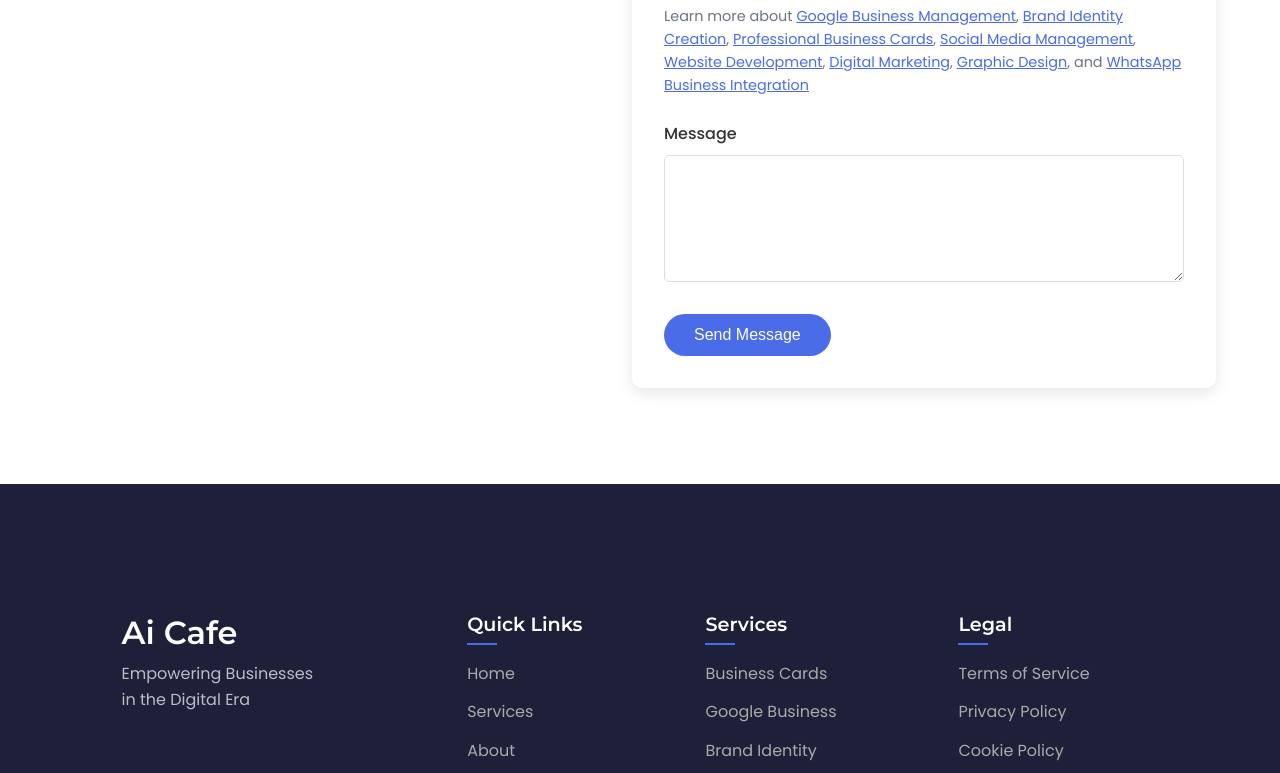
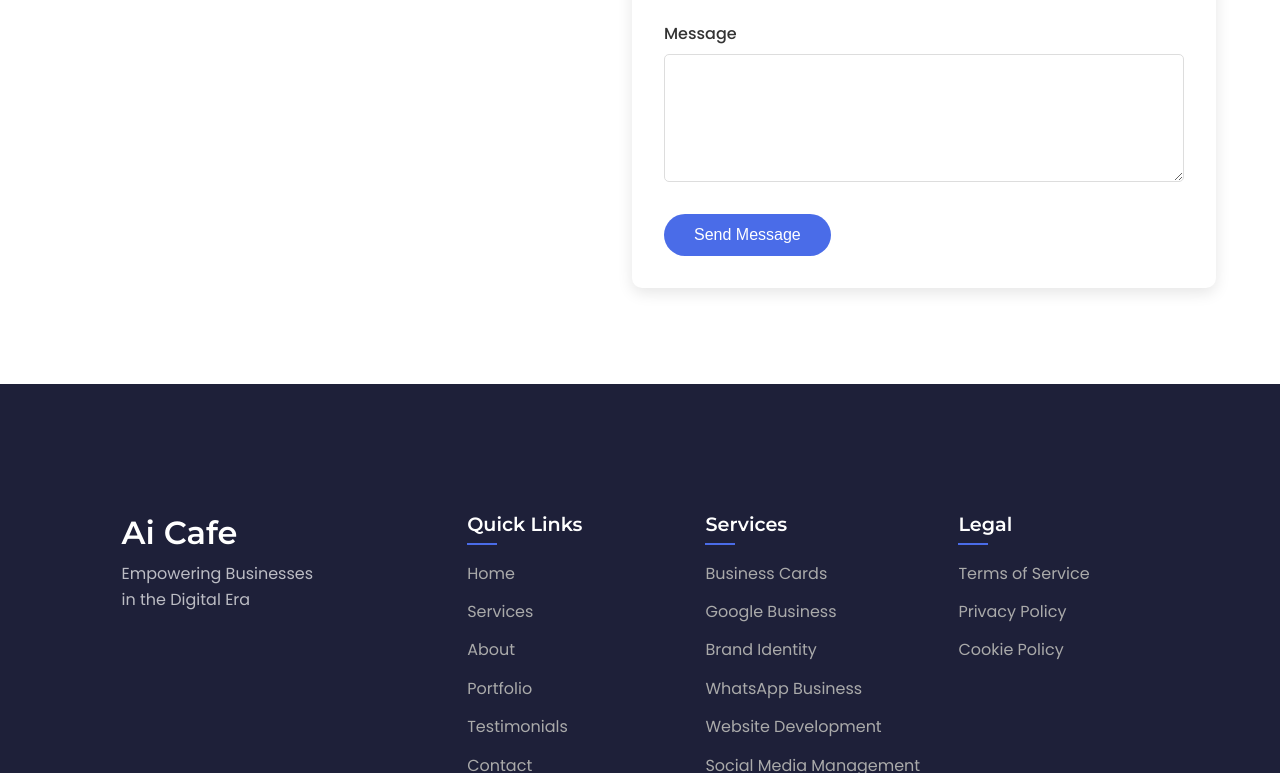
Before and after one commit to HansSanjeev7/AiCafeVijaypur, a plain HTML site: page index.html in a window 1280 px wide. Shown: the part 5456-6229 px from the top of the page. Drawn offline with Linux system fonts and the light colour scheme.

Commit message:
Update index.html

```diff
--- a/index.html
+++ b/index.html
@@ -342,8 +342,7 @@
                                 <option value="social-media">Social Media Management</option>
                                 <option value="other">Other</option>
                             </select>
-                            <small class="form-hint">Learn more about <a href="google-business-management.html">Google Business Management</a>, <a href="brand-identity-creation.html">Brand Identity Creation</a>, <a href="professional-business-cards.html">Professional Business Cards</a>, <a href="social-media-management.html">Social Media Management</a>, <a href="website-development-services.html">Website Development</a>, <a href="digital-marketing-services.html">Digital Marketing</a>, <a href="graphic-design-services.html">Graphic Design</a>, and <a href="whatsapp-business-integration.html">WhatsApp Business Integration</a></small>
-                        </div>
+                             </div>
                         <div class="form-group">
                             <label for="message">Message</label>
                             <textarea id="message" name="message" rows="5" required></textarea>
```
